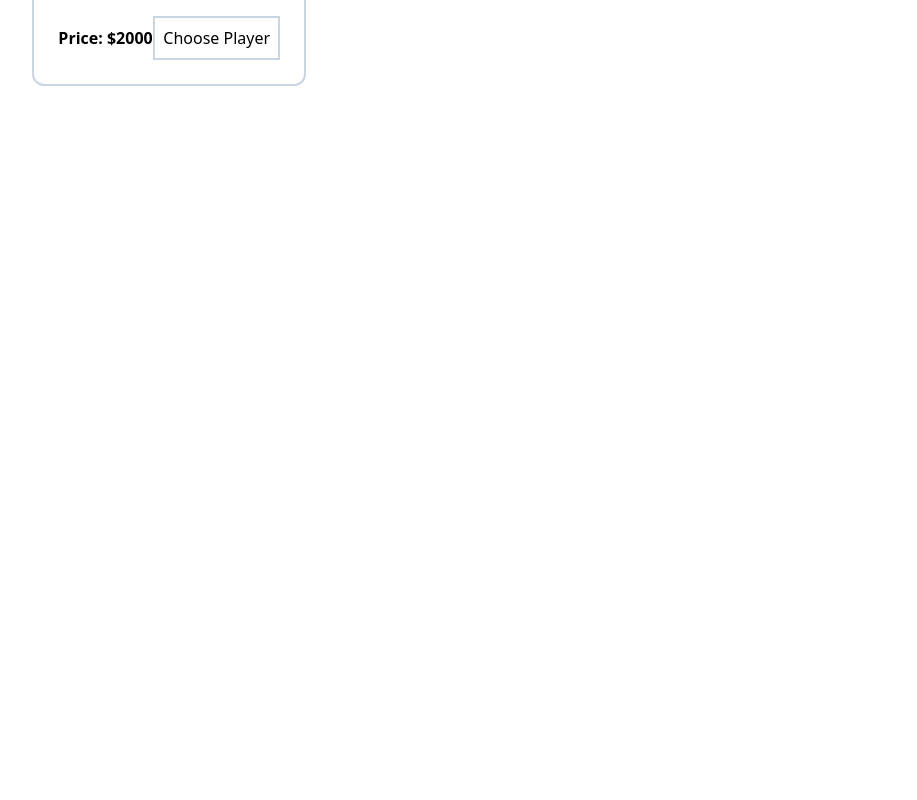
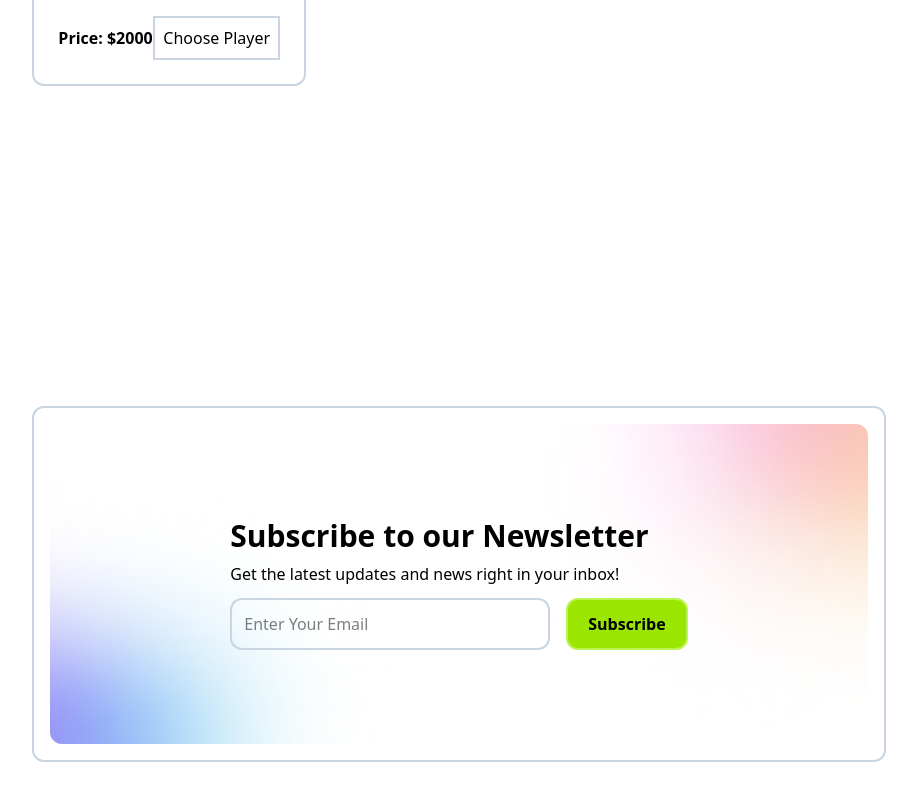
Before and after one commit to FahadAlHossain/react-select-xi, a React (Vite) app: page / in a window 1280 px wide. Shown: the part 3294-4094 px from the top of the page, without its empty margins (181-1098 px from the left). Before the commit the page ends 3380 px from the top, so only its background shows below. Built offline with nearby package versions, Linux system fonts and the light colour scheme.

Commit message:
subscribe added

```diff
--- a/src/App.jsx
+++ b/src/App.jsx
@@ -2,6 +2,7 @@ import { useState } from 'react'
 import Navbar from './Navbar/Navbar'
 import Banner from './Banner/Banner'
 import Players from './Players/Players';
+import Subscribe from './Subscribe/Subscribe';
 
 function App() {
   const [coin, setCoin] = useState(0);
@@ -9,13 +10,6 @@ function App() {
   const handleCoin = () => {
     setCoin(coin + 5000);
   }
-  // const handlePlayer = () => {
-  //   if (coin >= 5000) {
-  //     alert("player added");
-  //   } else {
-  //     alert("not enough coin");
-  //   }
-  // };
 
 
   return (
@@ -24,6 +18,7 @@ function App() {
         <Navbar coin={coin}></Navbar>
         <Banner handleCoin={handleCoin}></Banner>
         <Players coin={coin} setCoin={setCoin}></Players>
+        <Subscribe></Subscribe>
       </div>
     </>
   )
--- /dev/null
+++ b/src/Subscribe/Subscribe.jsx
@@ -0,0 +1,22 @@
+import React from "react";
+import img from "../assets/bg-shadow.png";
+
+export default function Subscribe() {
+  return (
+    <div>
+      <div className="border-2 p-4 rounded-xl my-80 bg-transparent border-slate-300">
+        <div
+          className="bg-cover bg-no-repeat h-80 border-slate-200 rounded-xl flex justify-center items-center"
+          style={{ backgroundImage: `url(${img})` }}
+        >
+          <div>
+            <h2 className="text-3xl font-bold mb-2">Subscribe to our Newsletter</h2>
+            <p>Get the latest updates and news right in your inbox!</p>
+            <input className="border-2 p-3 border-slate-300 rounded-xl mr-4 mt-3 w-80" type="email" name="" placeholder="Enter Your Email" id="" />
+            <button className="border-2 p-3 bg-lime-400 font-semibold rounded-xl border-lime-300 px-5">Subscribe</button>
+          </div>
+        </div>
+      </div>
+    </div>
+  );
+}
```
